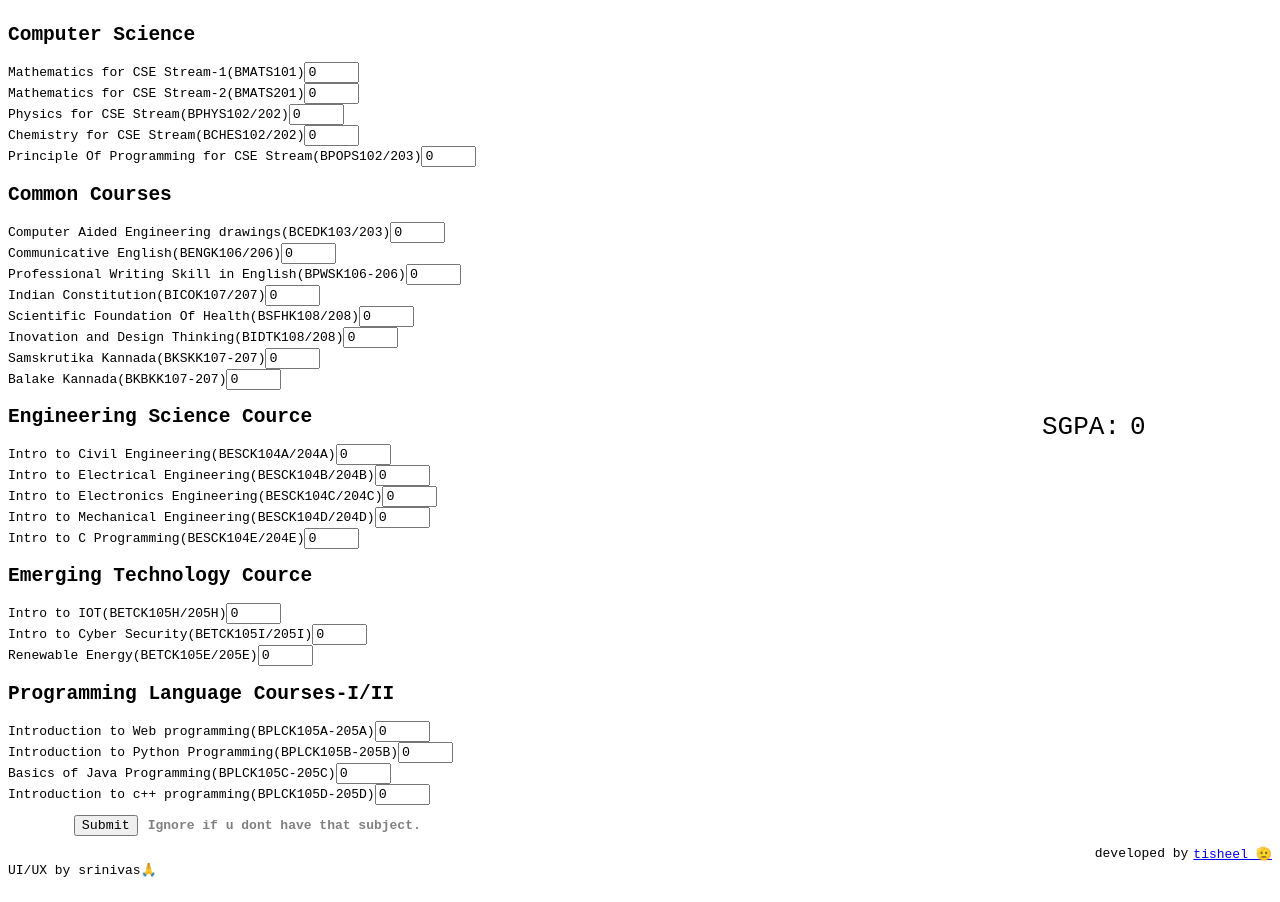
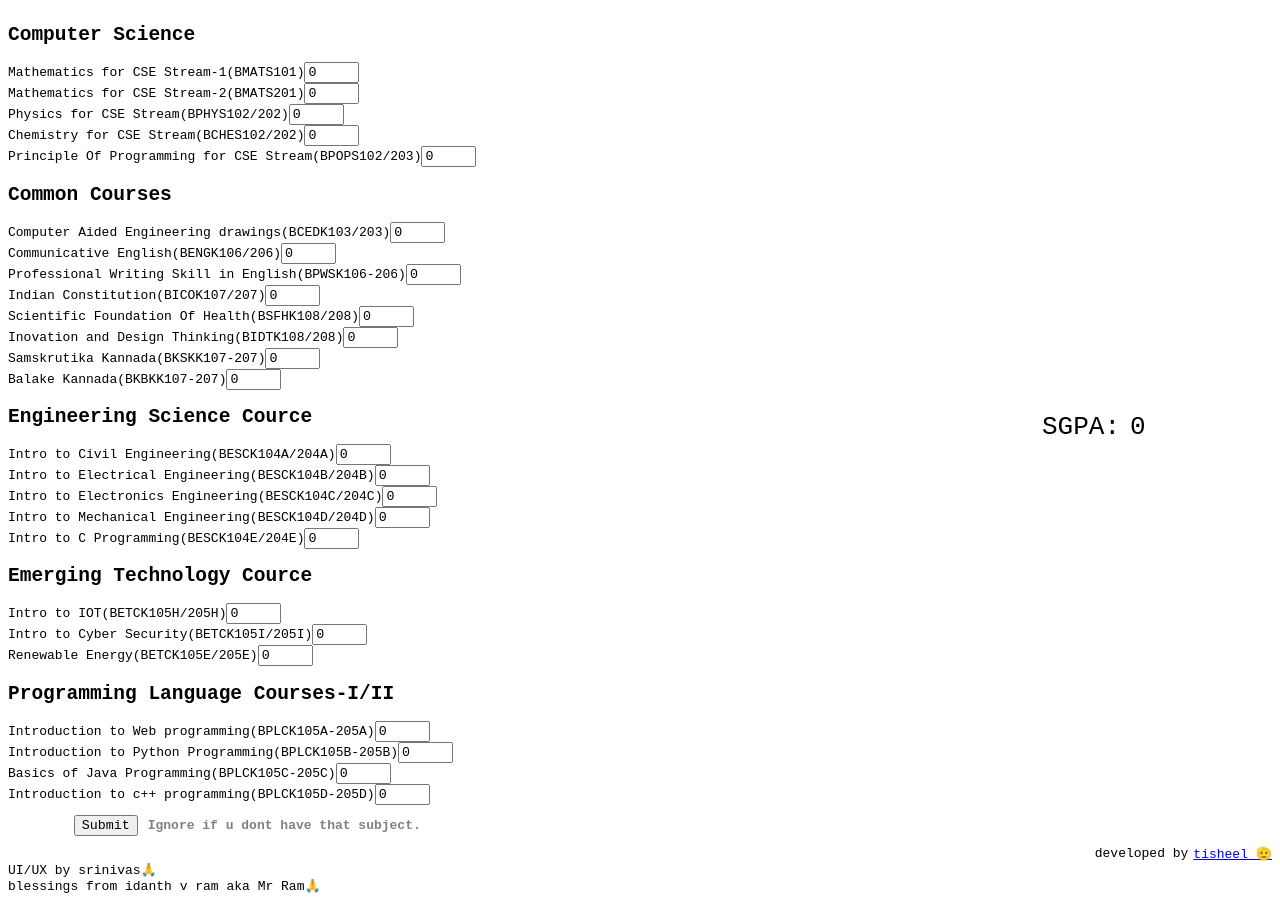
Before and after one commit to Tisheel/SGPA-Calculator, a plain HTML site: page index.html in a window 1280 px wide. Drawn offline with Linux system fonts and the light colour scheme.

Commit message:
Update index.html

```diff
--- a/index.html
+++ b/index.html
@@ -31,6 +31,9 @@
     <div>
         UI/UX by srinivas🙏
     </div>
+    <div>
+        blessings from idanth v ram aka Mr Ram🙏
+    </div>
     <script src="main.js"></script>
 </body>
 
```
